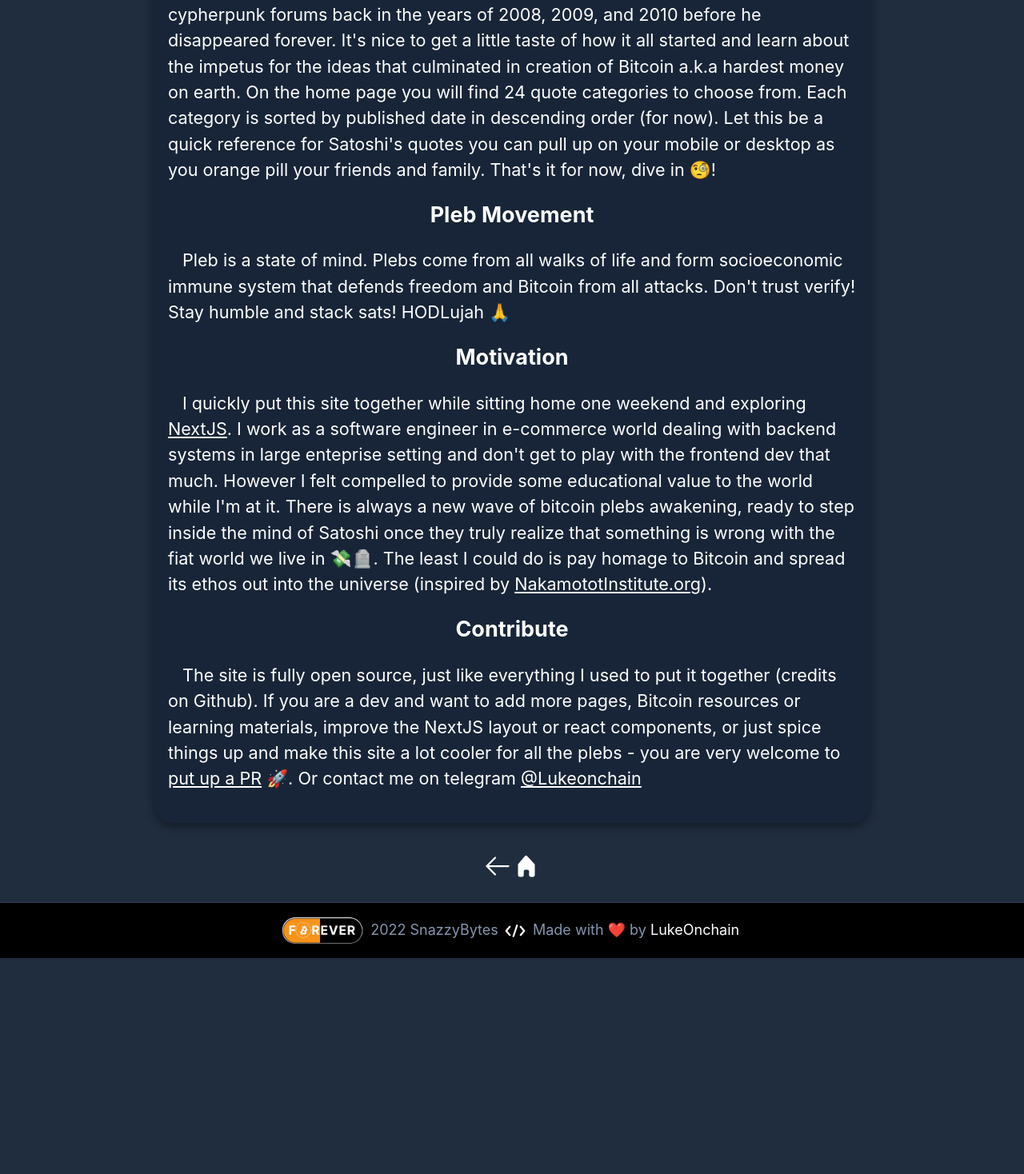
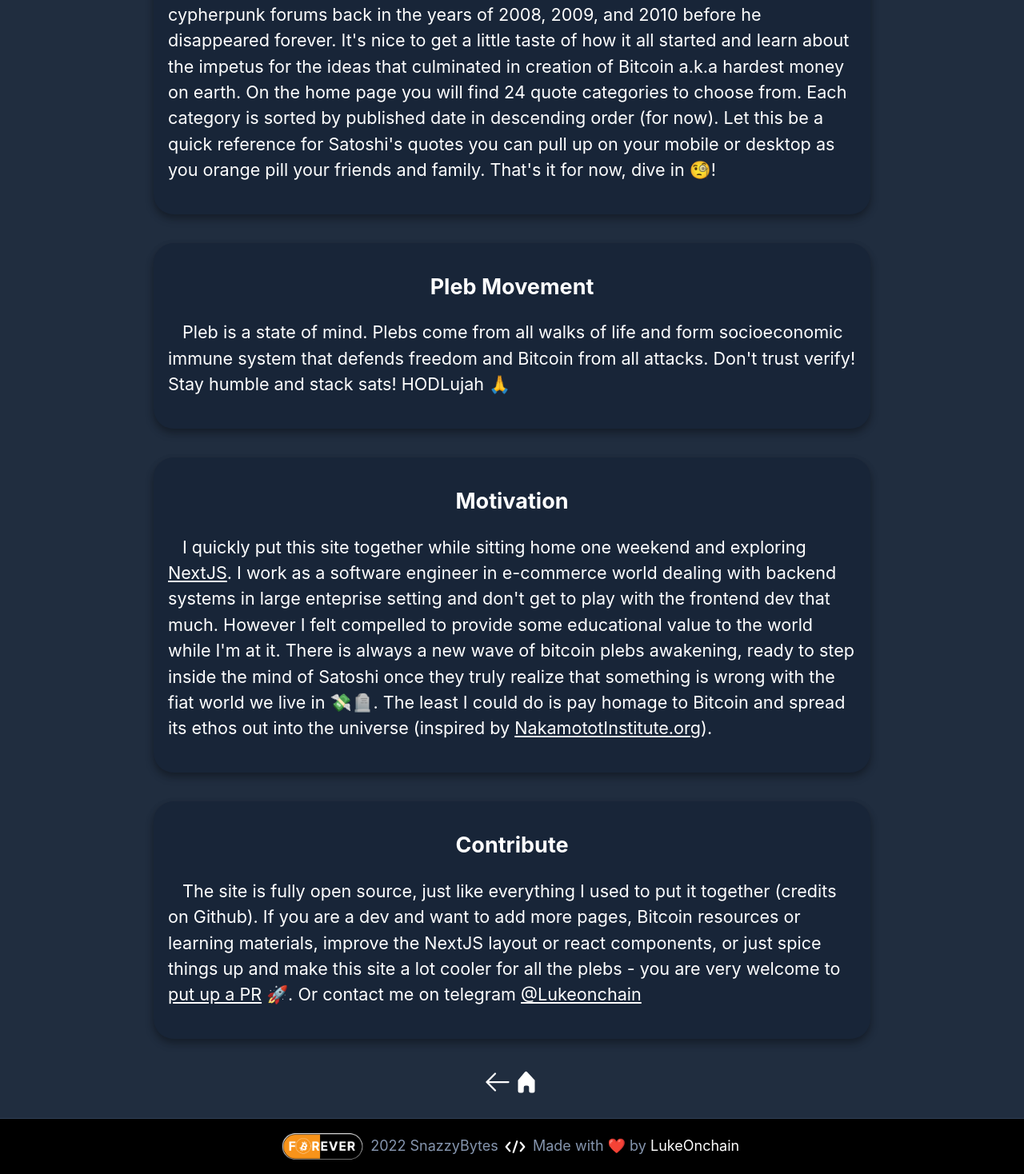
Before and after one commit to snazzybytes/satoshi-vibes, a Next.js app: page /about in a window 1280 px wide. Shown: the part 484-1952 px from the top of the page at 80% size. Before the commit the page ends 1682 px from the top, so only its background shows below. Built offline with nearby package versions, Linux system fonts and the light colour scheme; no server answers.

Commit message:
cleanup CSS and update About page

```diff
--- a/pages/about.tsx
+++ b/pages/about.tsx
@@ -7,6 +7,7 @@
   return (
     <Layout homeButton genericHeroImg>
       {/* TODO - add Head */}
+      <>
         <div
           className={`${styles.aboutPanel} ${utilStyles.breakWithHyphens} ${utilStyles.boxShadow}`}
         >
@@ -14,44 +15,59 @@
             <h1 className={utilStyles.heading2Xl}>About</h1>
           </header>
           <p>
-          Welcome to Satoshi Vibes, the quote wiki for Satoshi Nakamoto. If you've made it here, you
-          must be in the middle of your Bitcoin journey. As you go down deeper the infinite rabbit
-          hole 🐇🕳, you will be curious to see what Satoshi was saying on cypherpunk forums back in
-          the years of 2008, 2009, and 2010 before he disappeared forever. It's nice to get a little
-          taste of how it all started and learn about the impetus for the ideas that culminated in
-          creation of Bitcoin a.k.a hardest money on earth. On the home page you will find 24 quote
-          categories to choose from. Each category is sorted by published date in descending order
-          (for now). Let this be a quick reference for Satoshi's quotes you can pull up on your
-          mobile or desktop as you orange pill your friends and family. That's it for now, dive in
-          🧐!
+            Welcome to Satoshi Vibes, the quote wiki for Satoshi Nakamoto. If you've made it here,
+            you must be in the middle of your Bitcoin journey. As you go down deeper the infinite
+            rabbit hole 🐇🕳, you will be curious to see what Satoshi was saying on cypherpunk forums
+            back in the years of 2008, 2009, and 2010 before he disappeared forever. It's nice to
+            get a little taste of how it all started and learn about the impetus for the ideas that
+            culminated in creation of Bitcoin a.k.a hardest money on earth. On the home page you
+            will find 24 quote categories to choose from. Each category is sorted by published date
+            in descending order (for now). Let this be a quick reference for Satoshi's quotes you
+            can pull up on your mobile or desktop as you orange pill your friends and family. That's
+            it for now, dive in 🧐!
           </p>
+        </div>
+
+        <div
+          className={`${styles.aboutPanel} ${utilStyles.breakWithHyphens} ${utilStyles.boxShadow}`}
+        >
           <h3 className={utilStyles.headingLg}>Pleb Movement</h3>
           <p>
             Pleb is a state of mind. Plebs come from all walks of life and form socioeconomic immune
-          system that defends freedom and Bitcoin from all attacks. Don't trust verify! Stay humble
-          and stack sats! HODLujah 🙏
+            system that defends freedom and Bitcoin from all attacks. Don't trust verify! Stay
+            humble and stack sats! HODLujah 🙏
           </p>
+        </div>
+
+        <div
+          className={`${styles.aboutPanel} ${utilStyles.breakWithHyphens} ${utilStyles.boxShadow}`}
+        >
           <h3 className={utilStyles.headingLg}>Motivation</h3>
           <p>
             I quickly put this site together while sitting home one weekend and exploring{" "}
             <Link href="https://nextjs.org/">NextJS</Link>. I work as a software engineer in
-          e-commerce world dealing with backend systems in large enteprise setting and don't get to
-          play with the frontend dev that much. However I felt compelled to provide some educational
-          value to the world while I'm at it. There is always a new wave of bitcoin plebs awakening,
-          ready to step inside the mind of Satoshi once they truly realize that something is wrong
-          with the fiat world we live in 💸🪦. The least I could do is pay homage to Bitcoin and
-          spread its ethos out into the universe (inspired by{" "}
+            e-commerce world dealing with backend systems in large enteprise setting and don't get
+            to play with the frontend dev that much. However I felt compelled to provide some
+            educational value to the world while I'm at it. There is always a new wave of bitcoin
+            plebs awakening, ready to step inside the mind of Satoshi once they truly realize that
+            something is wrong with the fiat world we live in 💸🪦. The least I could do is pay
+            homage to Bitcoin and spread its ethos out into the universe (inspired by{" "}
             <a href="https://nakamotoinstitute.org/" target="_blank">
               NakamototInstitute.org
             </a>
             ).
           </p>
+        </div>
+
+        <div
+          className={`${styles.aboutPanel} ${utilStyles.breakWithHyphens} ${utilStyles.boxShadow}`}
+        >
           <h3 className={utilStyles.headingLg}>Contribute</h3>
           <p>
-          The site is fully open source, just like everything I used to put it together (credits on
-          Github). If you are a dev and want to add more pages, Bitcoin resources or learning
-          materials, improve the NextJS layout or react components, or just spice things up and make
-          this site a lot cooler for all the plebs - you are very welcome to{" "}
+            The site is fully open source, just like everything I used to put it together (credits
+            on Github). If you are a dev and want to add more pages, Bitcoin resources or learning
+            materials, improve the NextJS layout or react components, or just spice things up and
+            make this site a lot cooler for all the plebs - you are very welcome to{" "}
             <a href="https://github.com/snazzybytes/satoshi-vibes" target="_blank">
               put up a PR
             </a>
@@ -61,6 +77,7 @@
             </a>
           </p>
         </div>
+      </>
     </Layout>
   )
 }
```
Also changed, not shown: styles/categories.module.css (+5 -6 lines). Lines whose indentation alone changed are shown as unchanged.
